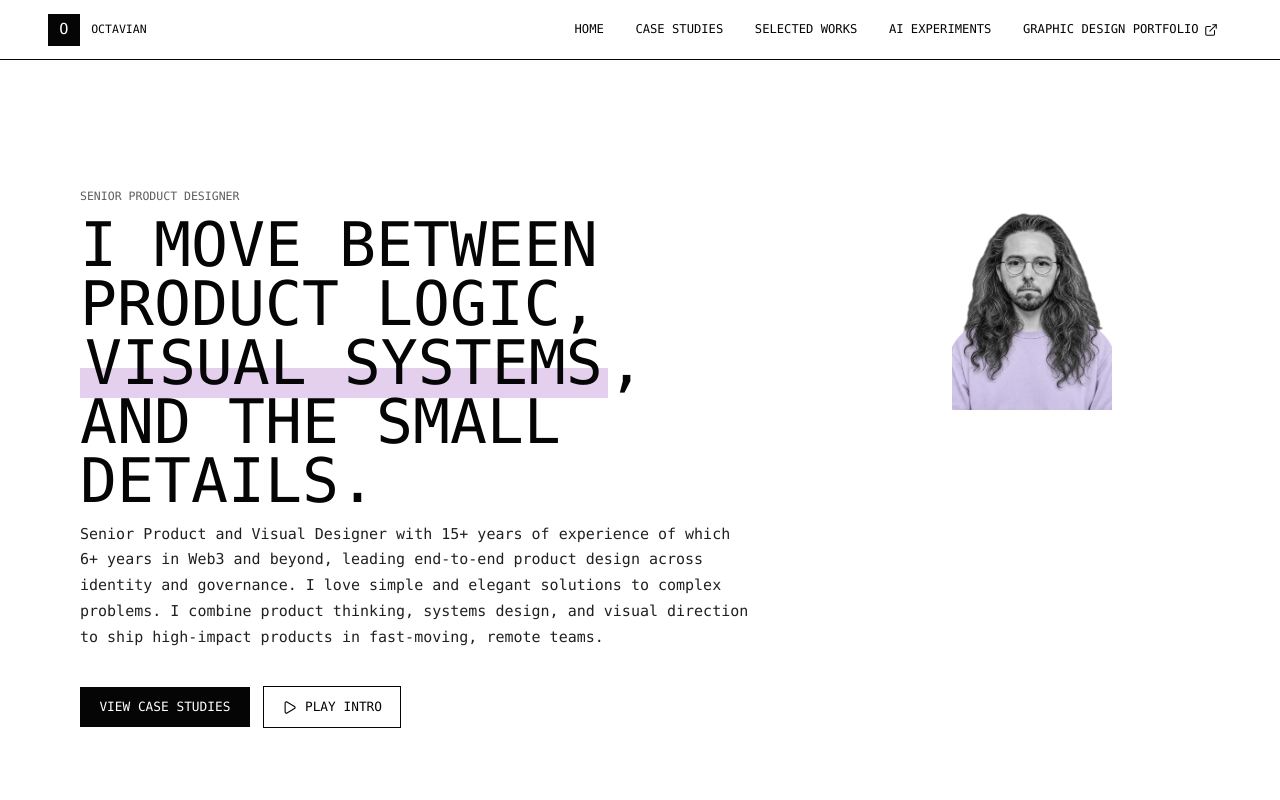
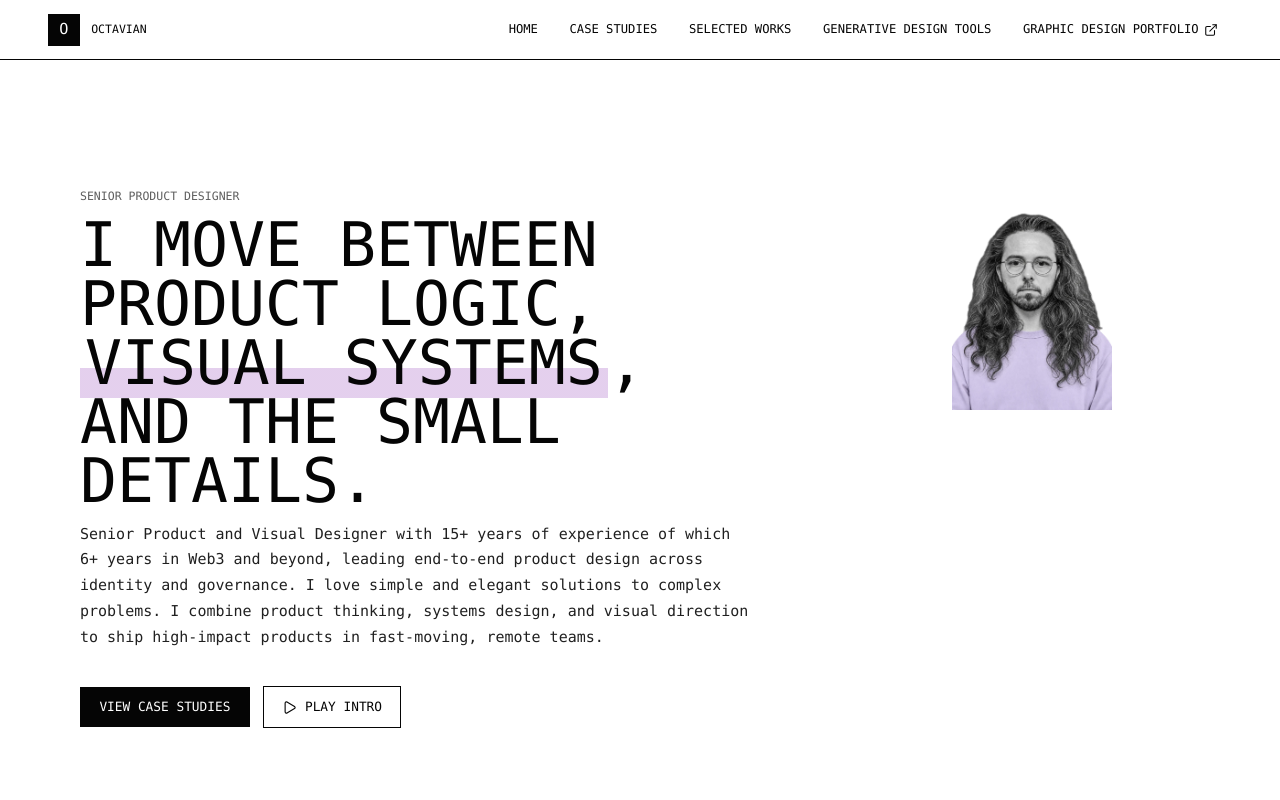
Before and after one commit to octaviaan/octaviantodirut.xyz, a Next.js app: page / in a window 1280 px wide. Shown: the top 800 px of the page. Built offline with nearby package versions, Linux system fonts and the light colour scheme.

Commit message:
Rename generative design tools and fix TypeScript config

```diff
--- a/app/experiments/[slug]/page.tsx
+++ b/app/experiments/[slug]/page.tsx
@@ -26,7 +26,7 @@ export async function generateMetadata({ params }: PageProps): Promise<Metadata>
 
   if (!experiment) {
     return {
-      title: "AI Experiments",
+      title: "Generative Design Tools",
     };
   }
 
@@ -48,7 +48,7 @@ export default async function ExperimentDetailPage({ params }: PageProps) {
     <article className="space-y-16 pb-10 sm:space-y-20">
       <FadeIn className="space-y-8">
         <Link href="/#experiments" className="text-sm text-(--muted) transition hover:text-(--text)">
-          Back to AI Experiments
+          Back to Generative Design Tools
         </Link>
 
         <div className="space-y-5">
--- a/app/page.tsx
+++ b/app/page.tsx
@@ -286,7 +286,7 @@ export default function HomePage() {
       <section id="experiments" className="section wrap wide">
         <div className="reveal sec-head row-head">
           <div className="stack-sm">
-            <p className="eyebrow">AI Experiments</p>
+            <p className="eyebrow">Generative Design Tools</p>
             <h2 className="h2">
               Asset generation <span className="mark">tools</span>
             </h2>
--- a/lib/content.ts
+++ b/lib/content.ts
@@ -79,7 +79,7 @@ export const navItems = [
   { href: "/", label: "Home" },
   { href: "/#work", label: "Case Studies" },
   { href: "/#selected-works", label: "Selected Works" },
-  { href: "/#experiments", label: "AI Experiments" },
+  { href: "/#experiments", label: "Generative Design Tools" },
 ];
 
 const sortCaseStudies = (studies: CaseStudy[]) => {
--- a/tsconfig.json
+++ b/tsconfig.json
@@ -22,7 +22,6 @@
         "name": "next"
       }
     ],
-    "baseUrl": ".",
     "paths": {
       "@/*": [
         "./*"
```
